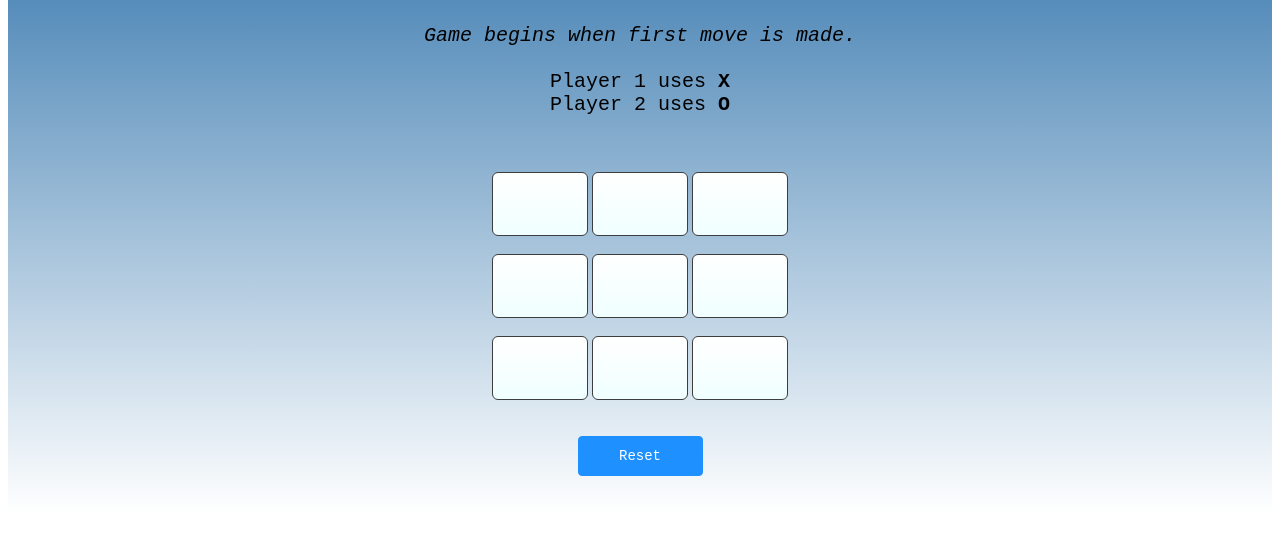
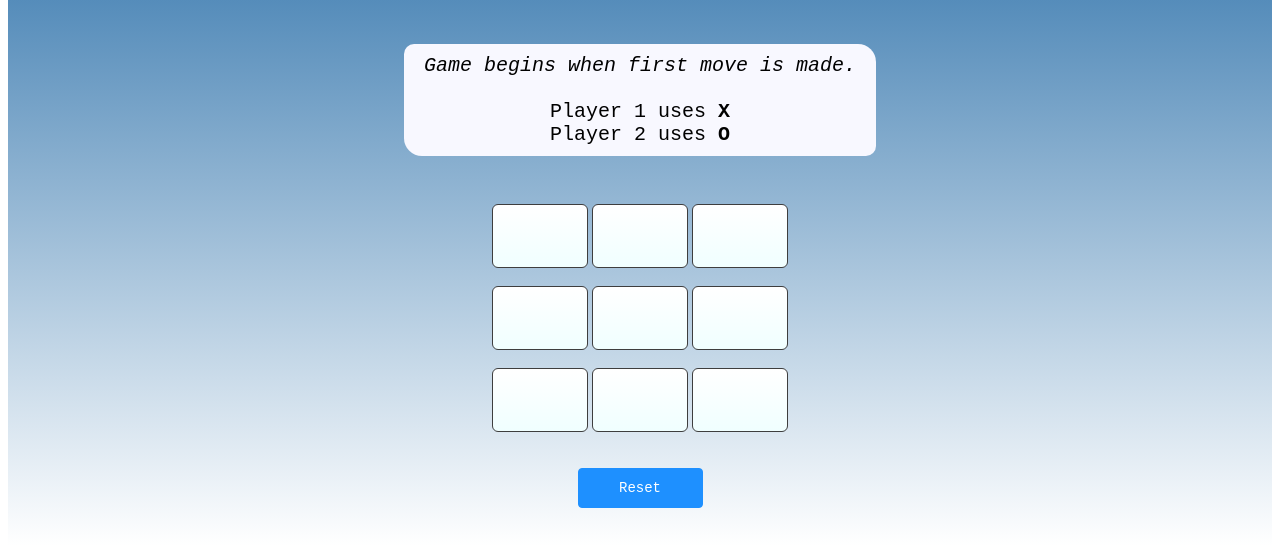
Before and after one commit to chaseofthejungle/tic-tac-toe, a plain HTML site: page index.html in a window 1280 px wide. Shown: the part 76-622 px from the top of the page. Drawn offline with Linux system fonts and the light colour scheme.

Commit message:
Game Directions area stylized.

```diff
--- a/style.css
+++ b/style.css
@@ -13,6 +13,11 @@ h1 {
 
 /* Game Directions Text */
 #game-directions {
+	display: inline-block;
+	margin-bottom: 30px;
+	border-radius: 10px 18px;
+	padding: 10px 20px;
+	background: ghostwhite;
 	font-size: 20px;
 	font-family: 'Courier New', Courier, monospace;
 }
```
